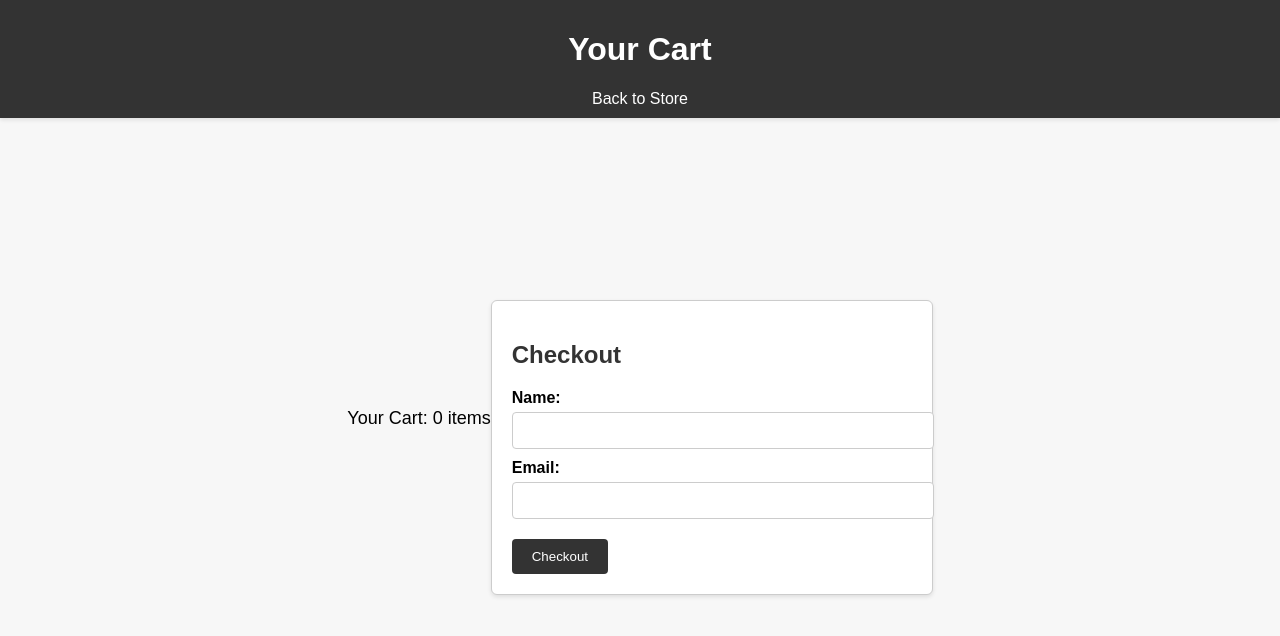
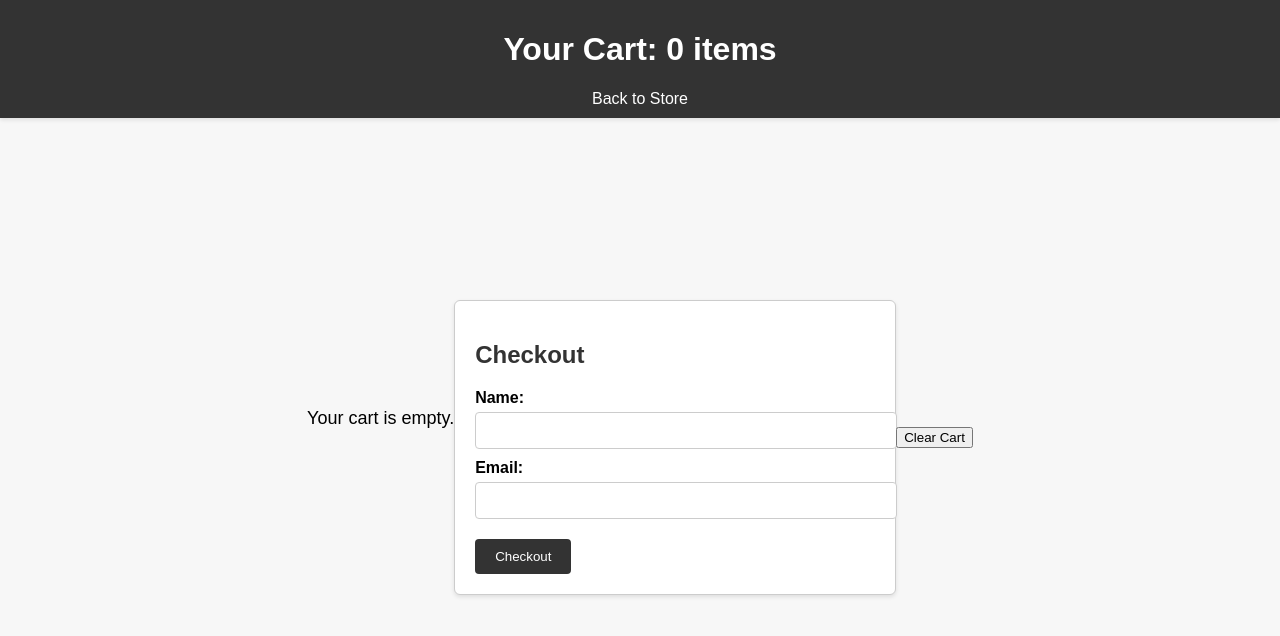
Before and after one commit to jcouper/hightouch-store, a plain HTML site: page cart.html in a window 1280 px wide. Drawn offline with Linux system fonts and the light colour scheme.

Commit message:
empty cart button

```diff
--- a/cart.html
+++ b/cart.html
@@ -8,23 +8,22 @@
 </head>
 <body>
   <header>
-    <h1>Your Cart</h1>
-    <a href="index.html" id="home">Back to Store</a>
+    <h1>Your Cart: <span id="cart-count">0</span> items</h1>
+    <a href="#" id="home">Back to Store</a>
   </header>
   <main>
     <div class="cart-details">
-      <p>Your Cart: <span id="cart-items-count">0</span> items</p>
+      <p>Your cart is empty.</p>
     </div>
     <div class="checkout-form">
       <h2>Checkout</h2>
-      <form id="checkout-form">
-        <label for="name">Name:</label>
-        <input type="text" id="name" required>
-        <label for="email">Email:</label>
-        <input type="email" id="email" required>
-        <button type="submit" id="checkout-button">Checkout</button>
-      </form>
+      <label for="name">Name:</label>
+      <input type="text" id="name" required>
+      <label for="email">Email:</label>
+      <input type="email" id="email" required>
+      <button id="checkout-btn">Checkout</button>
     </div>
+    <button id="clear-cart-btn">Clear Cart</button>
   </main>
   <script src="script.js"></script>
 </body>
```
